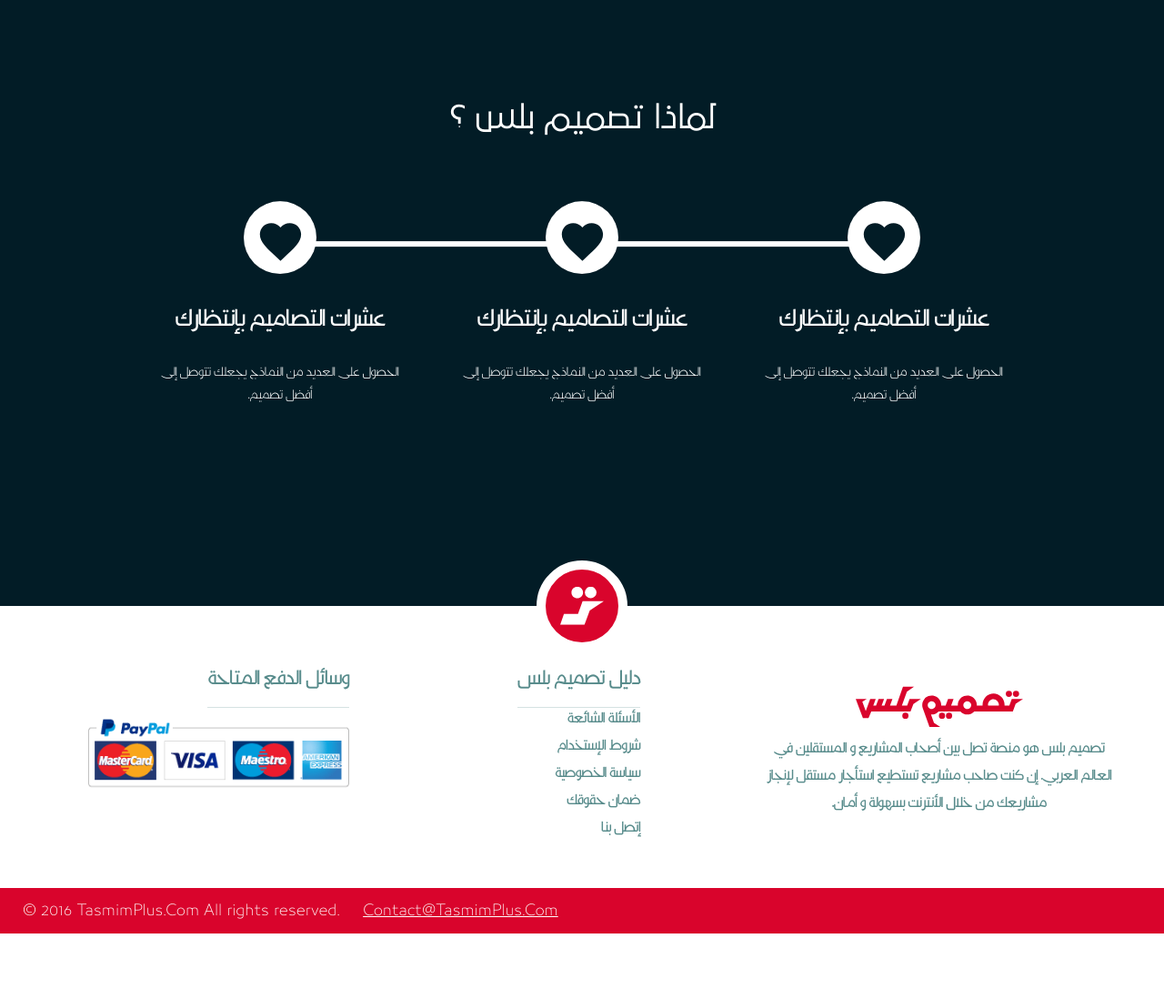
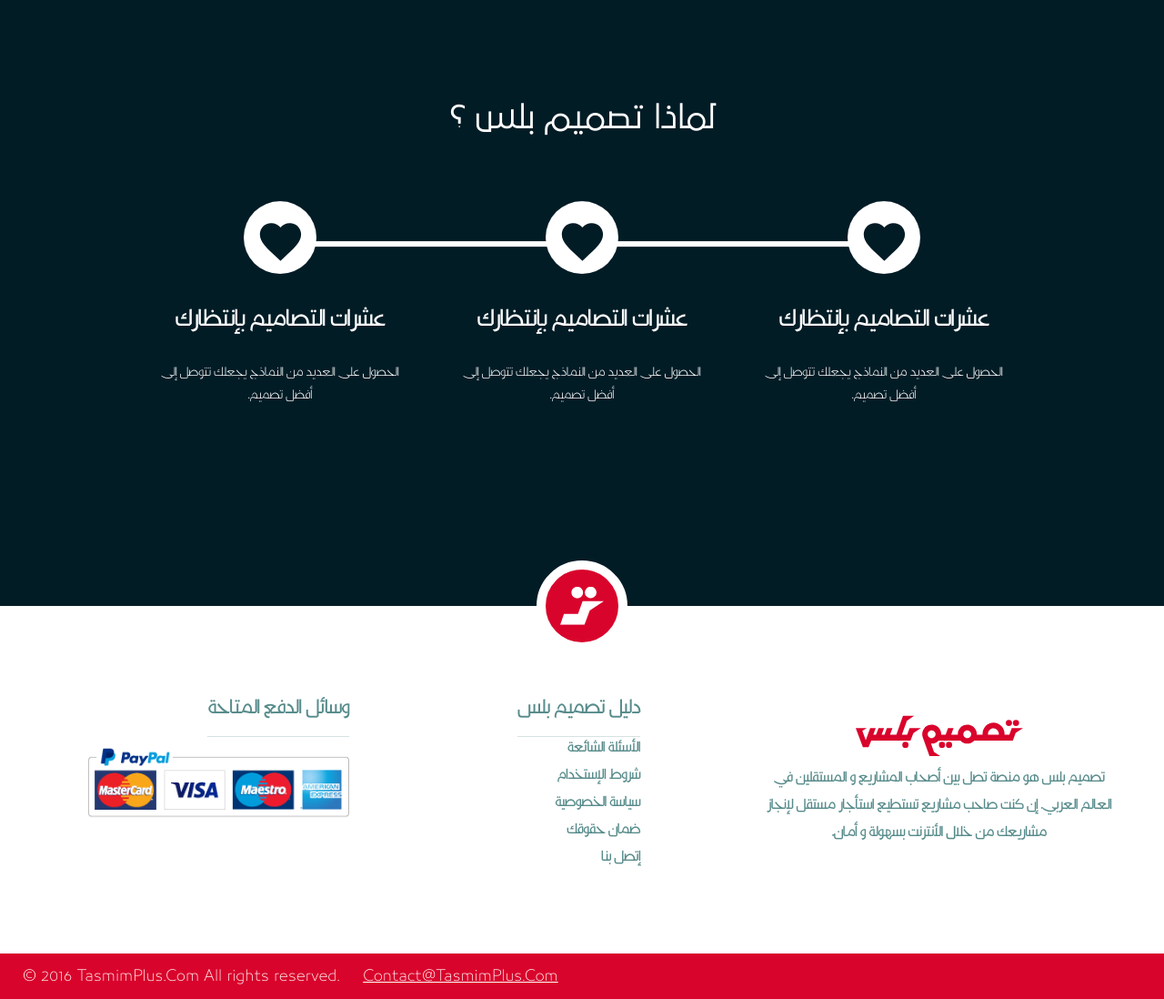
Before and after one commit to Marouanefajat/TasmimPlus, a plain HTML site: page index.html in a window 1280 px wide. Shown: the part 1654-2752 px from the top of the page at 91% size. Before the commit the page ends 2680 px from the top, so only its background shows below. Drawn offline with Linux system fonts and the light colour scheme.

Commit message:
Update welcome.css

```diff
--- a/css/welcome.css
+++ b/css/welcome.css
@@ -264,7 +264,7 @@ header{
     border-radius: 50%;
 }
 footer{
-	height: 45vh;
+	height: 54vh;
 	position: relative;
 	min-height: 280px;
 }
```
